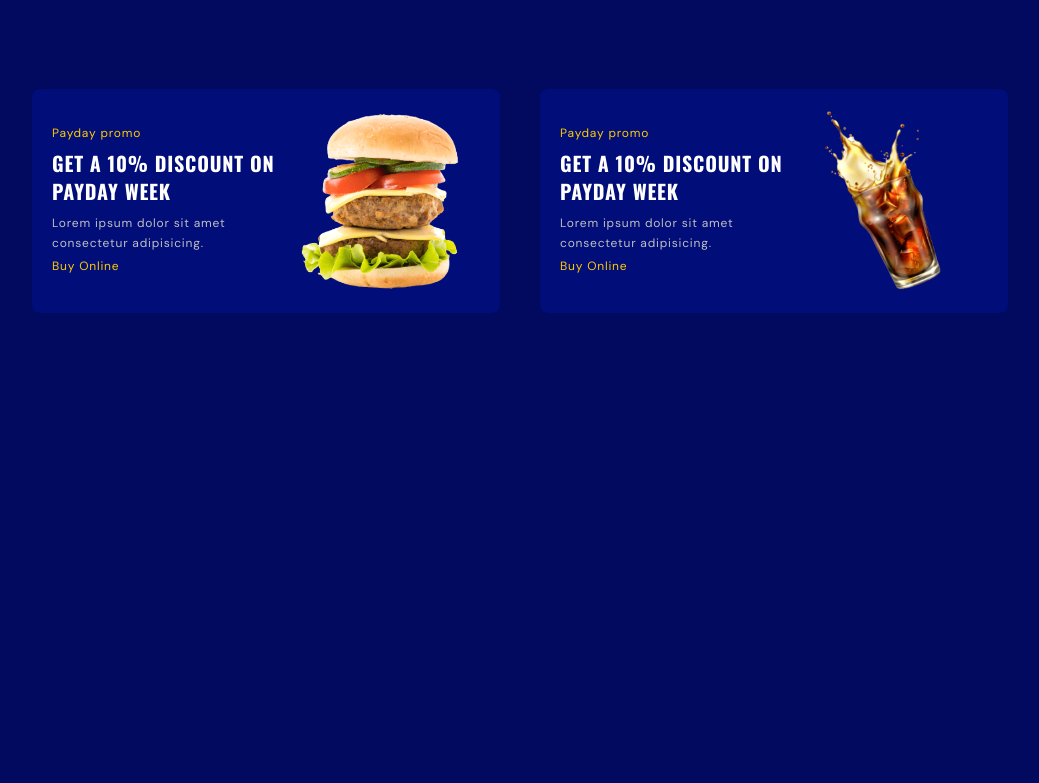
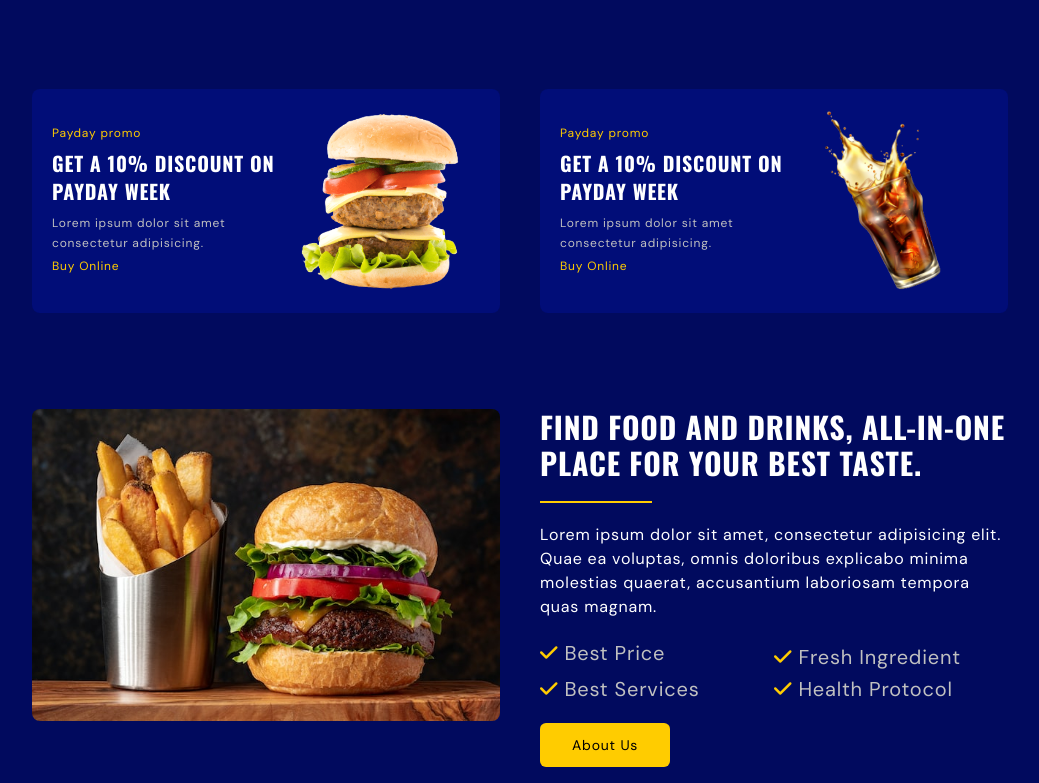
Before and after one commit to Tejendrasinh0404/Burger-App, a website: page index.html in a window 1280 px wide. Shown: the part 799-1582 px from the top of the page, without its empty margins (120-1159 px from the left). Before the commit the page ends 1128 px from the top, so only its background shows below. Drawn offline with nearby package versions, Linux system fonts and the light colour scheme; files whose address does not match are found by name.

Commit message:
Complated about section

```diff
--- a/index.html
+++ b/index.html
@@ -182,9 +182,37 @@
 
 </div>
 </section>
+<!-- promo section ends  -->
+
+<!-- about section Start here -->
+<section id="about">
+<div class="container flex flex-col gap-10  md:flex-row">
+  <div class="flex-1" >
+    <img src="./img/about.jpg" alt="About Image" class="rounded-lg"></div>
+ <div class="flex-1">
+  <h2 class="section__title">FIND FOOD AND DRINKS, ALL-IN-ONE PLACE FOR YOUR BEST TASTE.</h2>
+  <div class="separator"></div>
+<p class="paragrah ">Lorem ipsum dolor sit amet, consectetur adipisicing elit. Quae ea voluptas, omnis doloribus explicabo minima molestias quaerat, accusantium laboriosam tempora quas magnam.</p>
+<ul class="grid grid-cols-2 py-5 space-y-1">
+  <li class="text-xl text-paragraphColor">
+     <i class="fa-solid fa-check text-secondaryColor"></i>
+       Best Price</li>
+  <li class="text-xl text-paragraphColor"><i class="fa-solid fa-check text-secondaryColor"></i>
+    Fresh Ingredient</li>
+  <li class="text-xl text-paragraphColor"><i class="fa-solid fa-check text-secondaryColor"></i>
+    Best Services</li>
+  <li class="text-xl text-paragraphColor"><i class="fa-solid fa-check text-secondaryColor"></i>
+    Health Protocol</li>
+  </ul>
+
+  <a href="#" class="btn btn-primary ">About Us</a>
+
+</div>
+</div>
 
 
 
+</section>
 
 </main>
  <script src="./main.js"></script>
--- a/src/input.css
+++ b/src/input.css
@@ -24,11 +24,14 @@
 }
 
 @layer utilities{
-    .home__title, .card__title{
+    .home__title, .card__title,.section__title{
         @apply text-4xl font-oswald font-bold uppercase lg:text-6xl;
     }
     .card__title{
         @apply text-xl;
+    }
+    .section__title{
+        @apply text-3xl ;
     }
     .separator{
         @apply w-28 h-[2px] bg-secondaryColor my-5;
```
Also changed, not shown: src/output.css.
